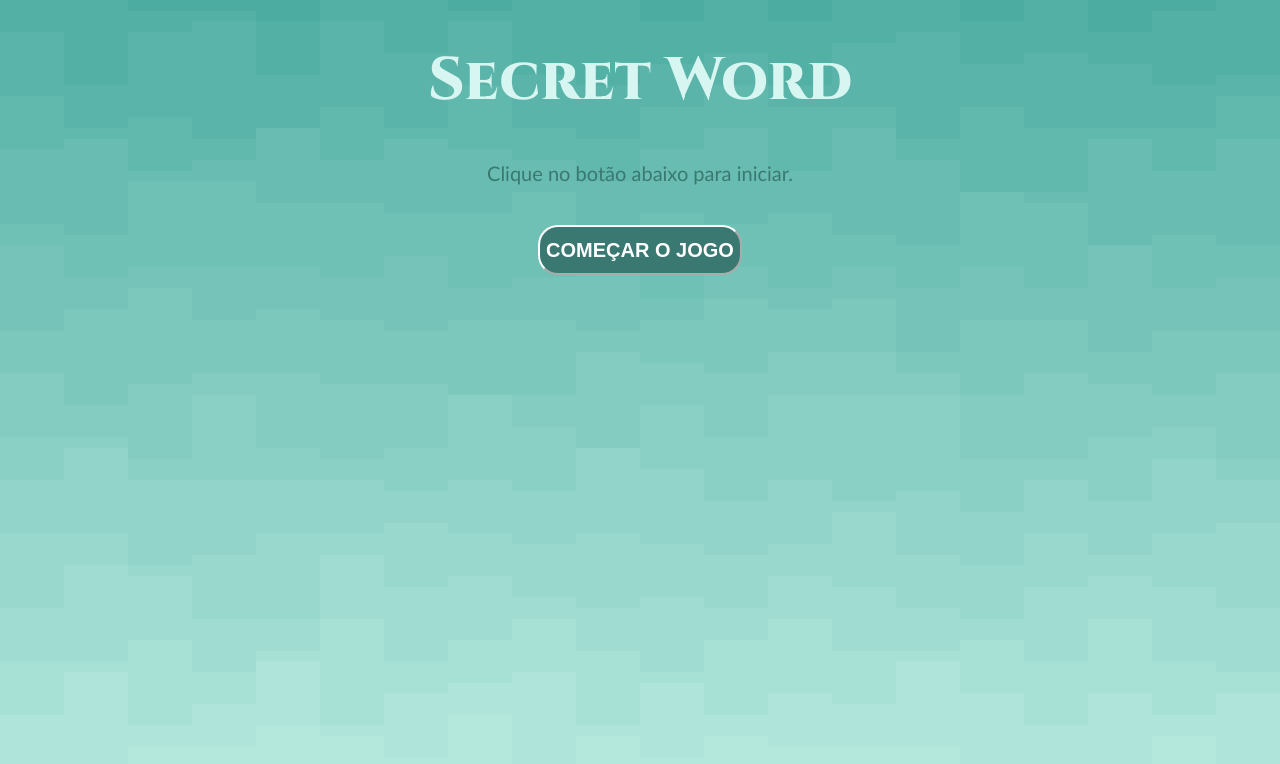
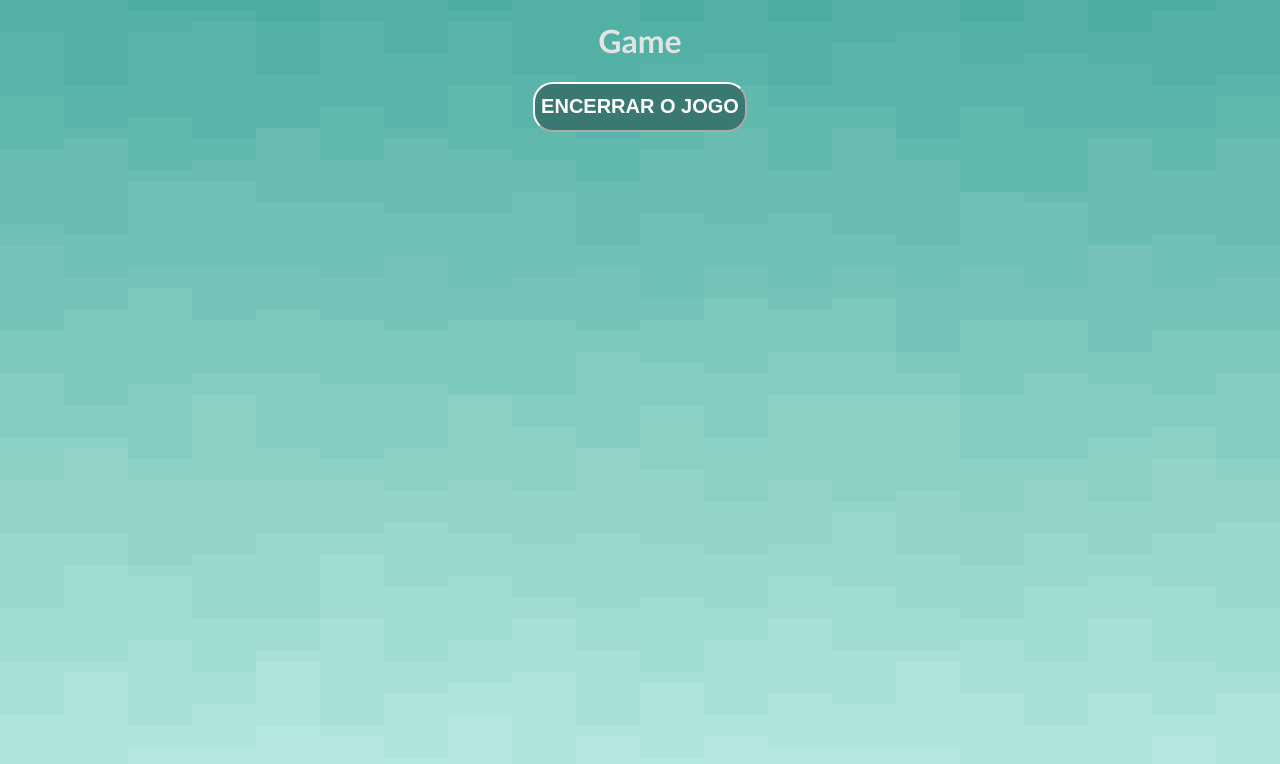
Before and after one commit to jennifermedeiross/secret-word, a React (Create React App) app: page / in a window 1280 px wide. Both pictures are taken after a click on the button "COMEÇAR O JOGO". Shown: the top 764 px of the page. Built offline with nearby package versions, Linux system fonts and the light colour scheme.

Commit message:
Traçando rotas sem o uso do react router

```diff
--- a/src/App.js
+++ b/src/App.js
@@ -22,11 +22,23 @@
   const [gameStage, setGameStage] = useState(stages[0].name);
   const [words] = useState(wordsList);
 
+  const startGame = () => {
+    setGameStage(stages[1].name)
+  }
+
+  const verifyLetter = () => {
+    setGameStage(stages[2].name)
+  }
+
+  const retry = () => {
+    setGameStage(stages[0].name)
+  }
+
   return (
     <div className="App">
-      {gameStage === 'start' && <StartScreen />}
-      {gameStage === 'game' && <Game />}
-      {gameStage === 'end' && <GameOver />}
+      {gameStage === 'start' && <StartScreen startGame={startGame}/>}
+      {gameStage === 'game' && <Game verifyLetter={verifyLetter}/>}
+      {gameStage === 'end' && <GameOver retry={retry}/>}
     </div>
   );
 }
--- a/src/components/Game/index.js
+++ b/src/components/Game/index.js
@@ -1,8 +1,11 @@
 import './Game.css';
 
-export const Game = () => {
+export const Game = ({ verifyLetter }) => {
   return (
-    <div>Game</div>
+    <div>
+      <h1>Game</h1>
+      <button onClick={verifyLetter}>Encerrar o jogo</button>
+    </div>
   )
 }
 
--- a/src/components/GameOver/index.js
+++ b/src/components/GameOver/index.js
@@ -1,8 +1,11 @@
 import './GameOver.css';
 
-export const GameOver = () => {
+export const GameOver = ( { retry }) => {
   return (
-    <div>GameOver</div>
+    <div>
+      <h1>GameOver</h1>
+      <button onClick={retry}>Recomçar</button>
+    </div>
   )
 }
 
--- a/src/components/StartScreen/index.js
+++ b/src/components/StartScreen/index.js
@@ -1,12 +1,11 @@
-import React from 'react';
 import './StartScreen.css';
 
-const StartScreen = () => {
+const StartScreen = ( { startGame}) => {
   return (
     <div className='start'>
       <h1>Secret Word</h1>
       <p>Clique no botão abaixo para iniciar.</p>
-      <button>Começar o jogo</button>
+      <button onClick={startGame}>Começar o jogo</button>
     </div>
   )
 }
```
